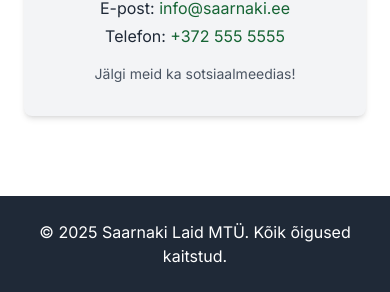
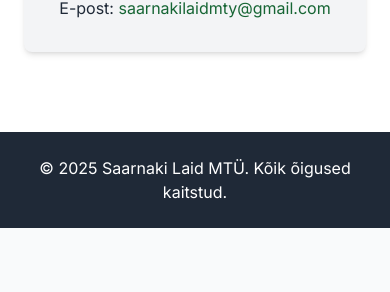
Before and after one commit to Saarnaki-Laid/saarnaki.ee, a plain HTML site: page index.html in a window 390 px wide. Shown: the part 3878-4170 px from the top of the page. After the commit the page ends 4106 px from the top, so only its background shows below. Drawn offline with nearby package versions, Linux system fonts and the light colour scheme.

Commit message:
update email and remove phone number and socal media text

```diff
--- a/index.html
+++ b/index.html
@@ -139,9 +139,7 @@
             </p>
             <div class="bg-gray-100 p-8 rounded-lg max-w-sm mx-auto shadow-md">
                 <p class="text-lg font-semibold">Saarnaki Laid MTÜ</p>
-                <p class="mt-2">E-post: <a href="mailto:info@saarnaki.ee" class="text-green-800 hover:underline">info@saarnaki.ee</a></p>
-                <p class="mt-1">Telefon: <a href="tel:+37255555555" class="text-green-800 hover:underline">+372 555 5555</a></p>
-                <p class="mt-4 text-sm text-gray-600">Jälgi meid ka sotsiaalmeedias!</p>
+                <p class="mt-2">E-post: <a href="mailto:saarnakilaidmty@gmail.com" class="text-green-800 hover:underline">saarnakilaidmty@gmail.com</a></p>
             </div>
         </div>
     </section>
```
